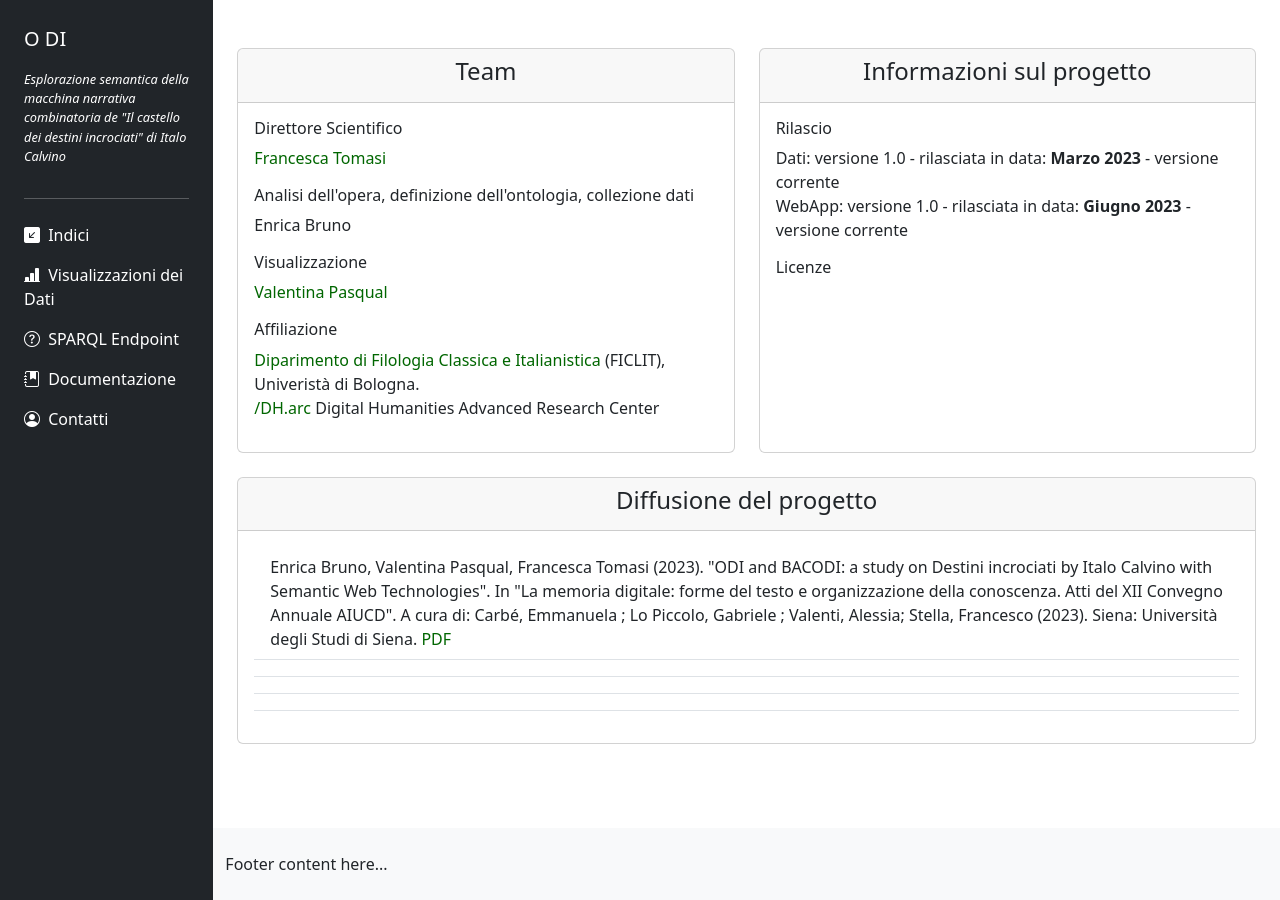
After one commit to dharc-org/odi, a Flask app: page /contatti in a window 1280 px wide. The commit adds this page. Run offline with Flask 3, Linux system fonts and the light colour scheme.

Commit message:
fix + contacts

```diff
--- a/app.py
+++ b/app.py
@@ -5,10 +5,6 @@ from urllib.parse import parse_qs , quote
 import uuid
 import requests
 import json
-
-#from views import views
-#from routes import routes
-
 
 app = Flask(__name__, static_folder="assets")
 
@@ -120,8 +116,6 @@ def home():
     return render_template('index.html',  cardsResults = cardsResults, storiesResults = storiesResults, suitList = suitList, typologyList = typologyList, meaningsResults = meaningsResults, classList = classList, networkResults = networkResults)
 
 # SET THE ENDPOINT
-
-
 
 # KG BROWSING
 @app.route('/storie/<storyID>')
@@ -447,82 +441,15 @@ def meaning(meaningID):
 def send_static(path):
     return send_from_directory('static', path)
 
+@app.route('/contatti')
+def contacts():
+    return render_template('contacts.html')
+
 # ENDPOINT
 
 @app.route("/sparql", methods=['GET', 'POST'])
 def sparql_gui(active=None):
-	""" SPARQL endpoint GUI and request handler
-
-	Parameters
-	----------
-	active: str
-		Query string or None
-		If None, renders the GUI, else parse the query (__run_query_string)
-		If the query string includes an update, return error, else sends
-		the query to the endpoint (__contact_tp)
-	"""
-	if request.method == 'GET':
-		content_type = request.content_type
-		q = request.args.get("query")
-		return __run_query_string(active, q, content_type)
-	else:
-		content_type = request.content_type
-		cur_data = request.get_data()
-		if "application/x-www-form-urlencoded" in content_type:
-			return __run_query_string(active, cur_data, True, content_type)
-		elif "application/sparql-query" in content_type:
-			return __contact_tp(cur_data, True, content_type)
-		else:
-			return render_template('sparql.html',active=active)
-
-def __run_query_string(active, query_string,
-	is_post=False, content_type="application/x-www-form-urlencoded"):
-	try:
-		query_str_decoded = query_string.decode('utf-8')
-	except Exception as e:
-		query_str_decoded = query_string
-	parsed_query = parse_qs(query_str_decoded)
-
-	if query_str_decoded is None or query_str_decoded.strip() == "":
-		return render_template('sparql.html',active=active)
-
-	if re.search("updates?", query_str_decoded, re.IGNORECASE) is None:
-		if "query" in parsed_query or "select" in query_str_decoded.lower():
-			return __contact_tp(query_string, is_post, content_type)
-		else:
-			return render_template('sparql.html',active=active)
-	else:
-		return render_template('403.html'), 403
-
-def __contact_tp(data, is_post, content_type):
-	accept = request.args.get('HTTP_ACCEPT')
-	if accept is None or accept == "*/*" or accept == "":
-		accept = "application/sparql-results+json"
-
-	data = data if isinstance(data,bytes) else quote(data)
-	if is_post:
-		req = requests.post(endpoint, data=data,
-							headers={'content-type': content_type, "accept": accept})
-	else:
-		req = requests.get("%s?query=%s" % (endpoint,data ),
-						   headers={'content-type': content_type, "accept": accept})
-
-	if req.status_code == 200:
-		response = Response()
-		response.headers['Access-Control-Allow-Origin'] = '*'
-		response.headers['Access-Control-Allow-Credentials'] = 'true'
-		response.headers['Content-Type'] = req.headers["content-type"]
-		response.mimetype = "application/sparql-results+json"
-		return req.json()
-	else:
-		return render_template('error.html',
-			status_code=str(req.status_code),
-			headers={"Content-Type": request.content_type},
-			text=req.text)
-
-@app.route('/error')
-def error(status_code, headers, text):
-	return render_template('error.html',status_code, headers, text)
+	return render_template('sparql.html',active=active)
 
 @app.errorhandler(403)
 def page_not_found(e):
--- a/templates/cardTemplate.html
+++ b/templates/cardTemplate.html
@@ -119,11 +119,9 @@
           modalImg.src = this.src;
           captionText.innerHTML = this.alt;
         }
-        // Get the
-        < span > element that closes the modal
+        // Get the  < span > element that closes the modal
       var span = document.getElementsByClassName("close")[0];
-      // When the user clicks on
-      < span > (x), close the modal
+      // When the user clicks on  < span > (x), close the modal
       span.onclick = function() {
         modal.style.display = "none";
       }
--- /dev/null
+++ b/templates/contacts.html
@@ -0,0 +1,130 @@
+<!doctype html>
+<html lang="en">
+  <head>
+    <meta charset="utf-8">
+    <meta name="viewport" content="width=device-width, initial-scale=1">
+    <meta name="description" content="">
+    <meta name="author" content="Pasqual Valentina, Enrica Bruno, Francesca Tomasi">
+    <title>BACODI</title>
+    <link rel="stylesheet" href="../assets/style.css">
+    <link rel="stylesheet" href="https://cdn.jsdelivr.net/npm/bootstrap-icons@1.8.1/font/bootstrap-icons.css">
+    <link href="https://cdn.jsdelivr.net/npm/bootstrap@5.3.0/dist/css/bootstrap.min.css" rel="stylesheet" integrity="sha384-9ndCyUaIbzAi2FUVXJi0CjmCapSmO7SnpJef0486qhLnuZ2cdeRhO02iuK6FUUVM" crossorigin="anonymous">
+  </head>
+  <body>
+    <!-- sticky sidebar -->
+    <div class="container-fluid overflow-hidden sidebar h-100">
+      <div class="row vh-100 overflow-auto">
+        <div class="col-md-2 col-sm-3 col-xl-2 px-sm-2 px-0 bg-dark d-flex sticky-top pt-3">
+          <div class="d-flex flex-sm-column flex-row flex-grow-1 align-items-center align-items-sm-start px-3 pt-2 text-white">
+            <a href="/" class="d-flex align-items-center pb-sm-3 mb-md-0 me-md-auto text-white text-decoration-none">
+              <span class="fs-5">O <span class="d-none d-sm-inline">DI</span>
+              </span>
+            </a>
+            <p class="side-small-text">
+              <i>Esplorazione semantica della macchina narrativa combinatoria de "Il castello dei destini incrociati" di Italo Calvino</i>
+            </p>
+            <hr>
+            <ul class="nav nav-pills flex-sm-column flex-row flex-nowrap flex-shrink-1 flex-sm-grow-0 flex-grow-1 mb-sm-auto mb-0 justify-content-center align-items-center align-items-sm-start" id="menu">
+              <li class="nav-item">
+                <a href="/" class="nav-link px-sm-0 px-2">
+                  <i class="bi bi-arrow-down-left-square-fill"></i>
+                  <span class="ms-1 d-none d-sm-inline">Indici</span>
+                </a>
+              </li>
+              <li>
+                <a href="#" data-bs-toggle="collapse" class="nav-link px-sm-0 px-2">
+                  <i class="bi bi-bar-chart-line-fill"></i>
+                  <span class="ms-1 d-none d-sm-inline">Visualizzazioni dei Dati</span>
+                </a>
+              </li>
+              <li>
+                <a href="/sparql" class="nav-link px-sm-0 px-2">
+                  <i class="bi bi-question-circle"></i>
+                  <span class="ms-1 d-none d-sm-inline">SPARQL Endpoint</span>
+                </a>
+              </li>
+              <li>
+                <a href="#" class="nav-link px-sm-0 px-2">
+                  <i class="bi bi-journal-bookmark-fill"></i>
+                  <span class="ms-1 d-none d-sm-inline">Documentazione</span>
+                </a>
+              </li>
+              <li>
+                <a href="#" class="nav-link px-sm-0 px-2">
+                  <i class="bi bi-person-circle"></i>
+                  <span class="ms-1 d-none d-sm-inline">Contatti</span>
+                </a>
+              </li>
+            </ul>
+          </div>
+        </div>
+
+        <!-- Main content -->
+        <div class="col d-flex flex-column h-sm-100">
+          <main class="row overflow-auto">
+            <div id="page-content-wrapper" class="p-4">
+            <div class="pt-4">
+              <div class="row">
+                <div class="col-md-6">
+              <div class="card">
+                <div class="card-header text-center">
+                  <h4>Team</h4>
+                </div>
+                <div class="card-body">
+                    <h6>Direttore Scientifico</h6>
+                    <p><a href="https://www.unibo.it/sitoweb/francesca.tomasi">Francesca Tomasi</a></p>
+                    <h6>Analisi dell'opera, definizione dell'ontologia, collezione dati</h6>
+                    <p>Enrica Bruno</p>
+                    <h6>Visualizzazione</h6>
+                    <p><a href="https://www.unibo.it/sitoweb/valentina.pasqual2">Valentina Pasqual</a></p>
+                    <h6>Affiliazione</h6>
+                    <p><a href="https://ficlit.unibo.it/it">Diparimento di Filologia Classica e Italianistica</a> (FICLIT), Univeristà di Bologna.
+                    <br></a><a href="https://centri.unibo.it/dharc/en">/DH.arc</a> Digital Humanities Advanced Research Center</p>
+                </div>
+              </div>
+            </div>
+            <div class="col-md-6">
+
+              <div class="card h-100">
+                <div class="card-header text-center">
+                  <h4>Informazioni sul progetto</h4>
+                </div>
+                <div class="card-body">
+                  <h6>Rilascio</h6>
+                  <p>Dati: versione 1.0 - rilasciata in data: <b>Marzo 2023</b> - versione corrente
+                    <br>
+                  WebApp: versione 1.0 - rilasciata in data: <b>Giugno 2023</b> - versione corrente</p>
+                  <h6>Licenze</h6>
+                  <p></p>
+                </div>
+              </div>
+            </div>
+          </div>
+
+            <div class="card mt-4">
+              <div class="card-header text-center">
+                <h4>Diffusione del progetto</h4>
+              </div>
+              <div class="card-body">
+                <ul class="list-group list-group-flush">
+                  <li class="list-group-item">Enrica Bruno, Valentina Pasqual, Francesca Tomasi (2023). "ODI and BACODI: a study on Destini incrociati by Italo
+                Calvino with Semantic Web Technologies". In "La memoria digitale: forme del testo e organizzazione della conoscenza. Atti del XII Convegno Annuale AIUCD". A cura di: Carbé, Emmanuela ; Lo Piccolo, Gabriele ; Valenti, Alessia; Stella, Francesco (2023). Siena: Università degli Studi di Siena. <a href="http://www.aiucd.it/wp-content/uploads/2023/06/2023_aiucd_la_memoria_digitale_v1.pdf" target="_blank">PDF</a></li>
+                  <li class="list-group-item"></li>
+                  <li class="list-group-item"></li>
+                  <li class="list-group-item"></li>
+                  <li class="list-group-item"></li>
+                </ul>
+              </div>
+            </div>
+          </main>
+          <footer class="row bg-light py-4 mt-auto">
+            <div class="col"> Footer content here... </div>
+          </footer>
+        </div>
+      </div>
+    </div>
+    <script src="https://cdn.jsdelivr.net/npm/@popperjs/core@2.11.8/dist/umd/popper.min.js" integrity="sha384-I7E8VVD/ismYTF4hNIPjVp/Zjvgyol6VFvRkX/vR+Vc4jQkC+hVqc2pM8ODewa9r" crossorigin="anonymous"></script>
+    <script src="https://cdn.jsdelivr.net/npm/bootstrap@5.3.0/dist/js/bootstrap.min.js" integrity="sha384-fbbOQedDUMZZ5KreZpsbe1LCZPVmfTnH7ois6mU1QK+m14rQ1l2bGBq41eYeM/fS" crossorigin="anonymous"></script>
+
+  </body>
+</html>
```
Also changed, not shown: templates/endpoint.html (deleted, +0 -17 lines), templates/error.html (deleted, +0 -12 lines).
